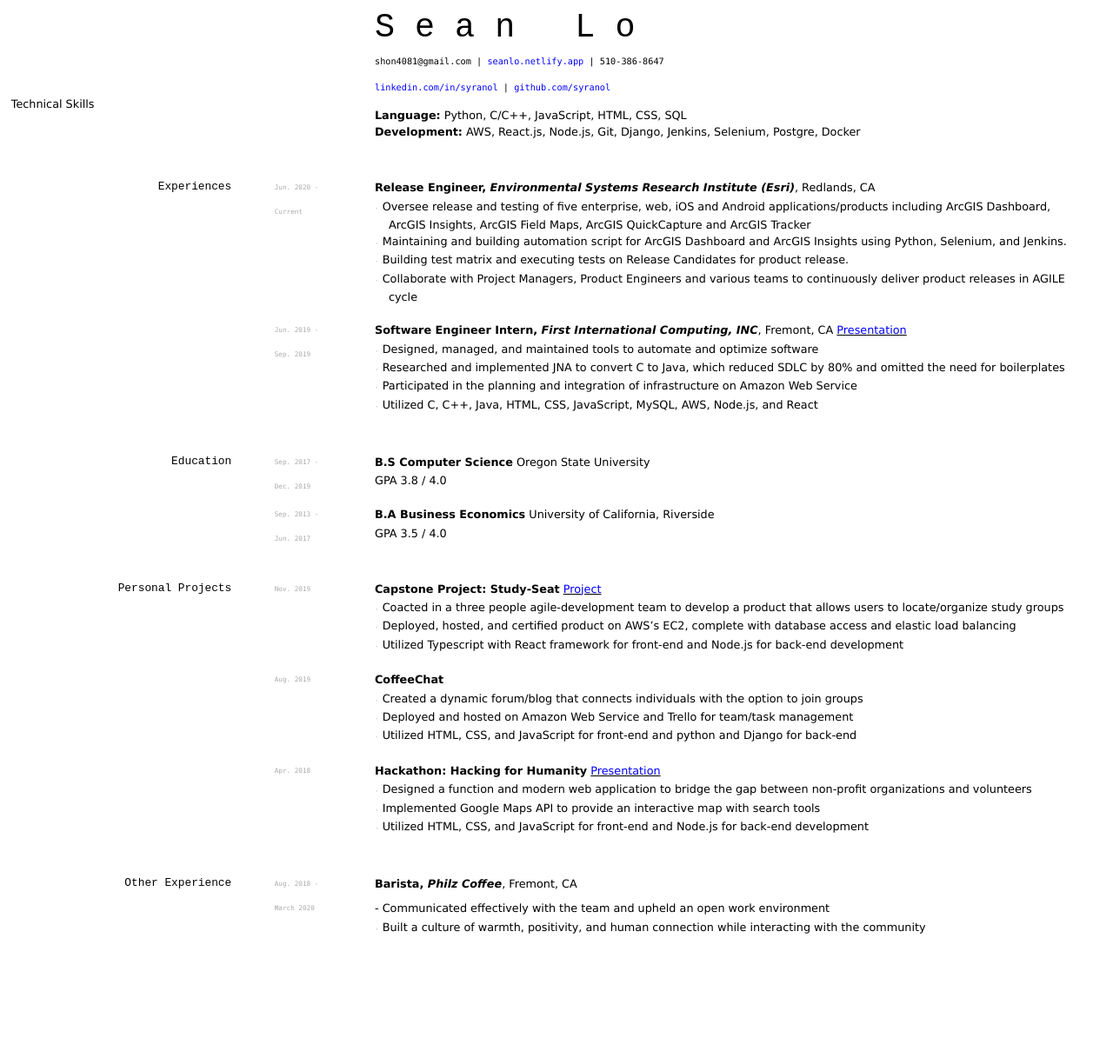
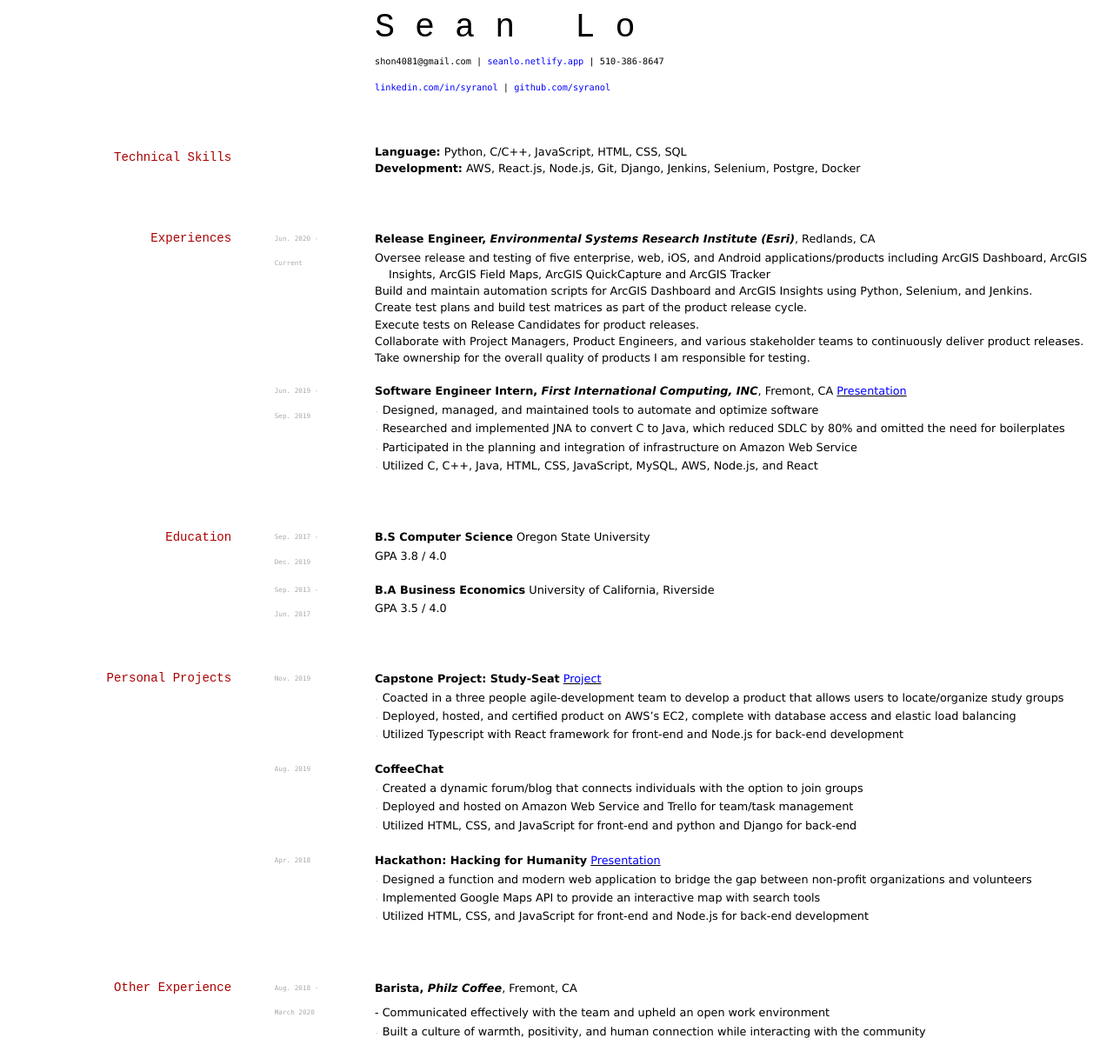
Before and after one commit to elipapa/markdown-cv, a Jekyll site: the page built from index.md, in a window 1280 px wide. Shown: the whole page at 87% size. Built offline with Jekyll 4.4.1, drawn with Linux system fonts in a browser that asks for light colours; before the commit the page ends 1097 px from its top, so only the background shows below that.

Commit message:
Update index.md

```diff
--- a/index.md
+++ b/index.md
@@ -14,21 +14,23 @@
   <font color="black">|</font> <a href="https://github.com/syranol"><font color="blue">github.com/syranol</font></a>
 </div>
 
-##### Technical Skills
+## Technical Skills
 - __Language:__ Python, C/C++, JavaScript, HTML, CSS, SQL
 - __Development:__ AWS, React.js, Node.js, Git, Django, Jenkins, Selenium, Postgre, Docker
 
-### Experiences
+## Experiences
 
 `Jun. 2020 -`
 __Release Engineer, *Environmental Systems Research Institute (Esri)*__, Redlands, CA
 
 `Current`
 
-- `-` Oversee release and testing of five enterprise, web, iOS and Android applications/products including ArcGIS Dashboard, ArcGIS Insights, ArcGIS Field Maps, ArcGIS QuickCapture and ArcGIS Tracker
-- `-` Maintaining and building automation script for ArcGIS Dashboard and ArcGIS Insights using Python, Selenium, and Jenkins.
-- `-` Building test matrix and executing tests on Release Candidates for product release.
-- `-` Collaborate with Project Managers, Product Engineers and various teams to continuously deliver product releases in AGILE cycle
+- Oversee release and testing of five enterprise, web, iOS, and Android applications/products including ArcGIS Dashboard, ArcGIS Insights, ArcGIS Field Maps, ArcGIS QuickCapture and ArcGIS Tracker
+- Build and maintain automation scripts for ArcGIS Dashboard and ArcGIS Insights using Python, Selenium, and Jenkins.
+- Create test plans and build test matrices as part of the product release cycle.
+- Execute tests on Release Candidates for product releases.
+- Collaborate with Project Managers, Product Engineers, and various stakeholder teams to continuously deliver product releases.
+- Take ownership for the overall quality of products I am responsible for testing.
 
 `Jun. 2019 -`
 __Software Engineer Intern, *First International Computing, INC*__, Fremont, CA <a href="https://www.slideshare.net/slideshow/embed_code/key/8Q79mh33AwR0jS"> <font color="blue"> Presentation </font> </a>
@@ -41,7 +43,7 @@
 - `-` Utilized C, C++, Java, HTML, CSS, JavaScript, MySQL, AWS, Node.js, and React
 
 
-### Education
+## Education
 
 `Sep. 2017 -`
 __B.S Computer Science__   Oregon State University
@@ -55,7 +57,7 @@
 `Jun. 2017`
 - GPA 3.5 / 4.0
 
-### Personal Projects
+## Personal Projects
 
 `Nov. 2019`
 __Capstone Project: Study-Seat__  <a href="https://github.com/syranol/Study-Seat"> <font color="blue"> Project </font> </a>
@@ -78,7 +80,7 @@
 - `-` Implemented Google Maps API to provide an interactive map with search tools
 - `-` Utilized HTML, CSS, and JavaScript for front-end and Node.js for back-end development
 
-### Other Experience
+## Other Experience
 `Aug. 2018 -`
 __Barista, *Philz Coffee*__, Fremont, CA
 
```
